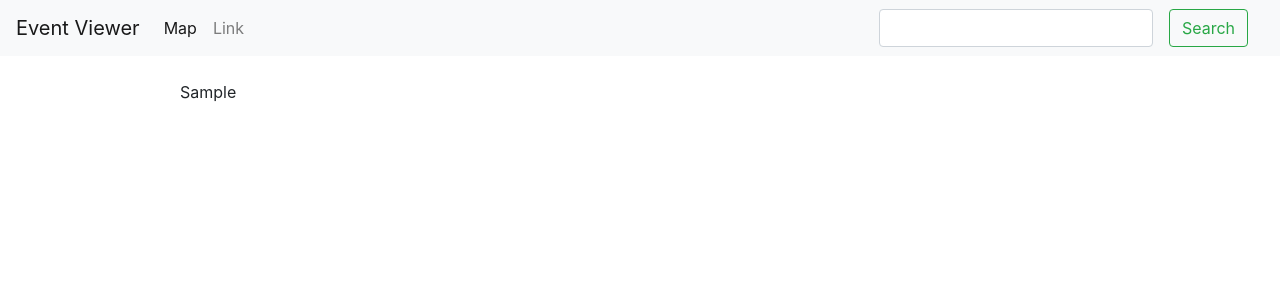
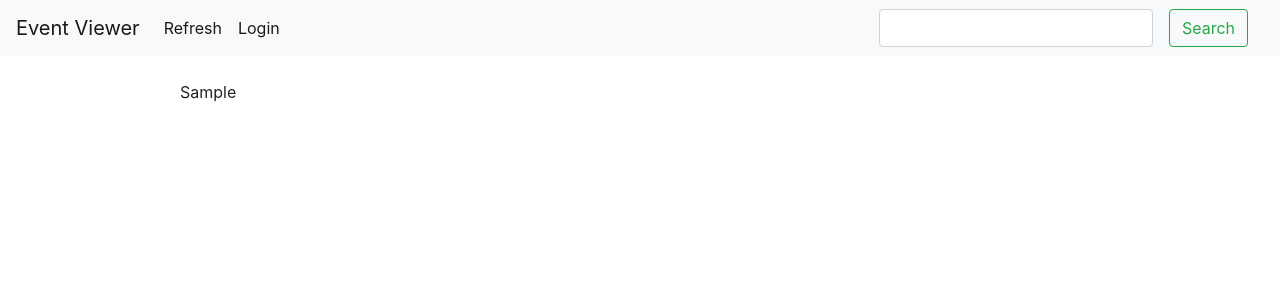
Before and after one commit to TheAncientBooer/Event-Viewer, a Django app: template map_project/templates/index.html in a window 1280 px wide. Shown: the top 300 px of the page. Run offline with Django 4.2, Linux system fonts and the light colour scheme; tables that the repository leaves empty hold one stand-in row (values such as "Sample post"); the template is opened without the code that fills it: values that come from a table or form of the project are taken from there, most other values are stand-ins (such as "Sample title", 1, 10 or a date in 2020); some libraries are stand-ins or nearby versions.

Commit message:
Active link

```diff
--- a/map_project/templates/index.html
+++ b/map_project/templates/index.html
@@ -26,10 +26,10 @@
         <div class="collapse navbar-collapse" id="navbarSupportedContent">
             <ul class="navbar-nav mr-auto">
                 <li class="nav-item active">
-                    <a class="nav-link" href="{% url 'index' %}">Map <span class="sr-only">(current)</span></a>
+                    <a class="nav-link" href="{% url 'index' %}">Refresh<span class="sr-only">(current)</span></a>
                 </li>
-                <li class="nav-item">
-                    <a class="nav-link" href="#">Link</a>
+                <li class="nav-item active">
+                    <a class="nav-link" href="#">Login</a>
                 </li>
             </ul>
             <form class="form-inline my-2 my-lg-0" method="POST">
```
